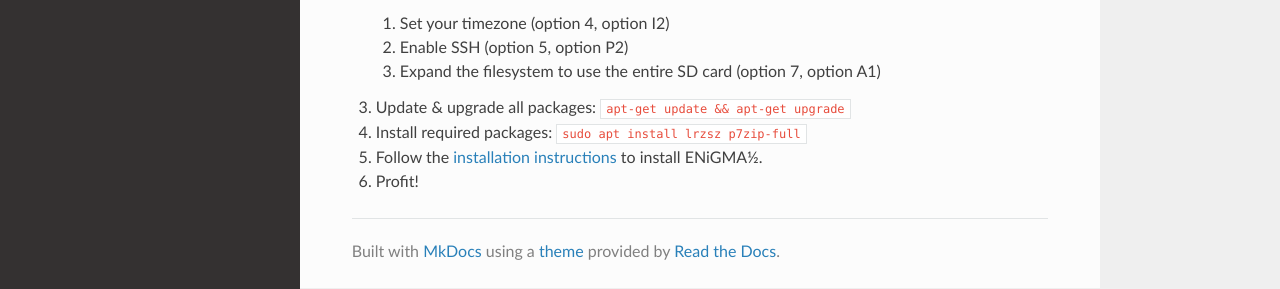
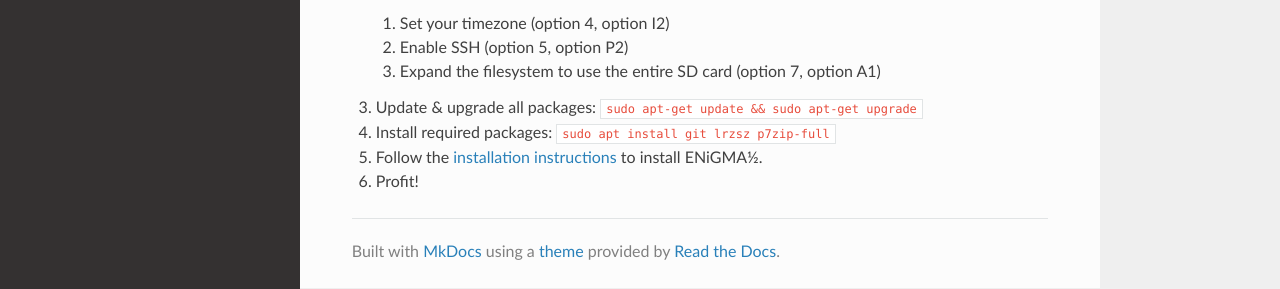
Before and after one commit to NuSkooler/enigma-bbs, an MkDocs documentation site: the page built from docs/_docs/installation/hardware/rpi.md, in a window 1280 px wide. Shown: the part 319-608 px from the top of the page. Built offline with MkDocs 1.6.1, drawn with Linux system fonts in a browser that asks for light colours; nearby versions of some CDN libraries; old or Windows-style settings are respelled for this version of MkDocs.

Commit message:
Minor doc changes

```diff
--- a/docs/_docs/installation/hardware/rpi.md
+++ b/docs/_docs/installation/hardware/rpi.md
@@ -18,10 +18,10 @@ to get it written to an SD card.
     2. Enable SSH (option 5, option P2)
     3. Expand the filesystem to use the entire SD card (option 7, option A1)
 
-3. Update & upgrade all packages: `apt-get update && apt-get upgrade`
+3. Update & upgrade all packages: `sudo apt-get update && sudo apt-get upgrade`
 
-4. Install required packages: `sudo apt install lrzsz p7zip-full`
+4. Install required packages: `sudo apt install git lrzsz p7zip-full`
 
-5. Follow the [installation instructions](../installation/) to install ENiGMA½.
+5. Follow the [installation instructions](../install-script.html) to install ENiGMA½.
 
 6. Profit!
```
Also changed, not shown: docs/_docs/admin/administration.md (+2 -2 lines), docs/_docs/admin/oputil.md (+1 -1 lines), docs/_docs/modding/wfc.md (+2 -1 lines).
